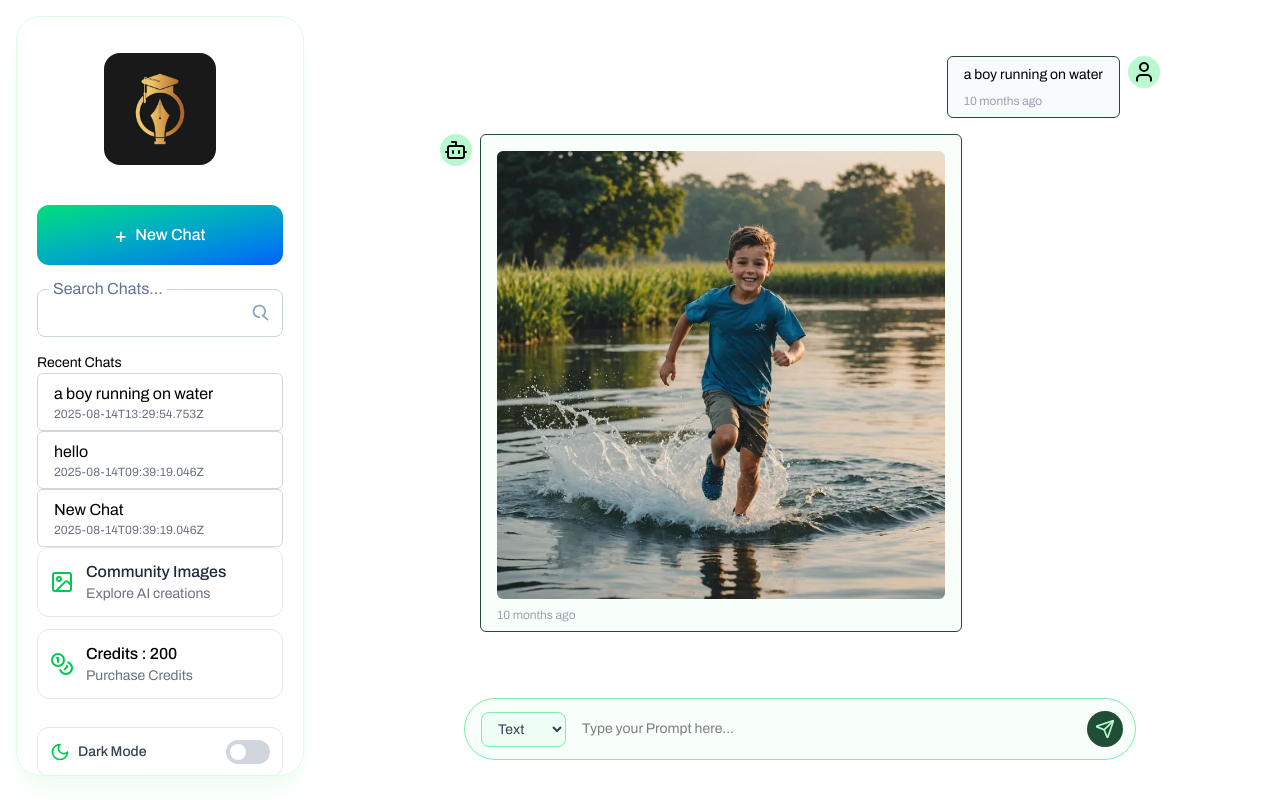
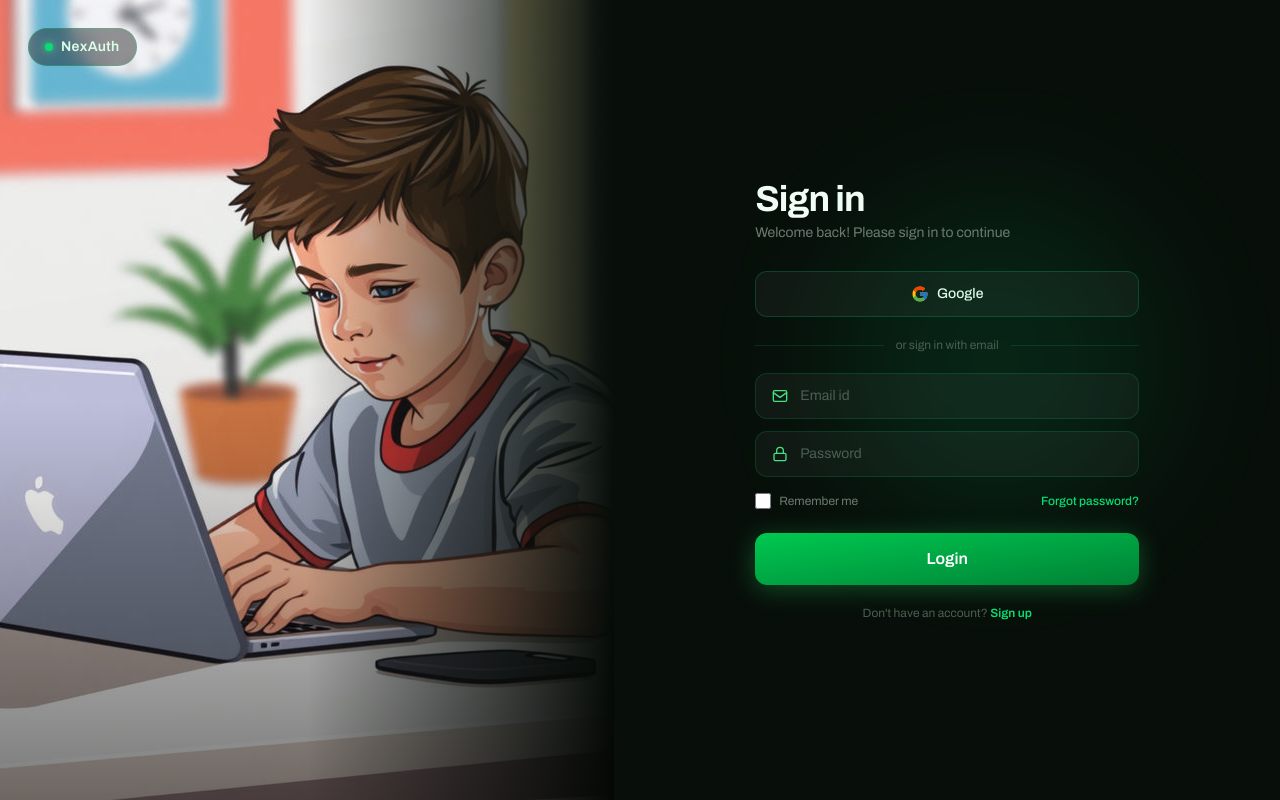
Before and after one commit to kashifcse15/NewAI, a React (Vite) app: page / in a window 1280 px wide. Built offline with nearby package versions, Linux system fonts and the light colour scheme; a web font is replaced by a local one.

Commit message:
Exported login page from Claude AI

```diff
--- a/src/App.jsx
+++ b/src/App.jsx
@@ -8,8 +8,12 @@ import { LuMenu } from 'react-icons/lu'
 import { assets } from './assets/assets/assets'
 import './assets/assets/prism.css'
 import Loading from './pages/Loading'
+import Login from './pages/Login'
+import { useAppContext } from './context/AppContext'
 
 const App = () => { // gradient
+
+    const {user} = useAppContext();
     const [isMenuOpen, setIsMenuOpen] = useState(false);
     const {pathname} = useLocation();
 
@@ -20,7 +24,8 @@ const App = () => { // gradient
         <>
         {!isMenuOpen && <LuMenu className='absolute top-3 left-3 w-8 h-8 cursor-pointer
         md:hidden not-dark:invert text-fuchsia-50' onClick={()=>setIsMenuOpen(true)}/>}
-        <div className='dark:bg-linear-to-b from-[#242124] to-[#000000]
+        {user ? (
+            <div className='dark:bg-linear-to-b from-[#242124] to-[#000000]
         dark:text-white'>
         <div className='flex h-screen w-screen'>
                 <Sidebar isMenuOpen={isMenuOpen} setIsMenuOpen={setIsMenuOpen}/>
@@ -31,6 +36,12 @@ const App = () => { // gradient
                 </Routes>
             </div>
         </div>
+        ) : (
+            <div className='bg-gradient-to-b from-[#242124] to-[#000000] h-screen w-screen flex items-center justify-center'>
+                <Login />
+            </div>
+
+        )}
 
         </>
     )
--- a/src/context/AppContext.jsx
+++ b/src/context/AppContext.jsx
@@ -14,7 +14,7 @@ export const AppContextProvider = ({ children }) => {
     const [theme, setTheme] = useState(localStorage.getItem('theme') || 'light');
 
     const fetchUser = async () => {
-        setUser(dummyUserData); // we don't have a real user yet
+        setUser(); // we don't have a real user yet
     }
 
     const fetchUserChats = async () => {
--- a/src/pages/Login.jsx
+++ b/src/pages/Login.jsx
@@ -1,9 +1,138 @@
-import React from 'react'
+import { useState } from "react";
+import ai_image12 from "../assets/assets/ai_image12.jpg";
 
-const Login = () => {
+export default function Login() {
+  const [email, setEmail] = useState("");
+  const [password, setPassword] = useState("");
+  const [remember, setRemember] = useState(false);
+
   return (
-    <div>Login</div>
-  )
+    <div className="flex h-screen w-screen overflow-hidden bg-[#080f0a] font-sans">
+
+      {/* LEFT — Image Panel */}
+      <div className="relative hidden md:flex w-[48%] overflow-hidden">
+        <img
+          src={ai_image12}
+          alt="Abstract AI figure"
+          className="w-full h-full object-cover object-top"
+        />
+        <div className="absolute inset-0 bg-gradient-to-r from-transparent via-transparent to-[#080f0a]" />
+        <div className="absolute inset-0 bg-gradient-to-b from-transparent via-transparent to-black/50" />
+
+        {/* Badge */}
+        <div className="absolute top-7 left-7 flex items-center gap-2 bg-black/40 backdrop-blur-md border border-green-400/25 rounded-full px-4 py-2">
+          <span className="w-2 h-2 rounded-full bg-green-400 shadow-[0_0_8px_#4ade80]" />
+          <span className="text-green-100 text-sm font-semibold tracking-wide">NexAuth</span>
+        </div>
+      </div>
+
+      {/* RIGHT — Form Panel */}
+      <div className="relative flex flex-1 items-center justify-center px-8">
+
+        {/* Glow blob */}
+        <div className="absolute top-1/4 left-1/3 w-80 h-80 rounded-full bg-green-400/10 blur-3xl pointer-events-none" />
+
+        <div className="relative z-10 w-full max-w-sm">
+
+          <h1 className="text-4xl font-bold text-green-50 tracking-tight mb-1">Sign in</h1>
+          <p className="text-sm text-[#6b7c6e] mb-7">
+            Welcome back! Please sign in to continue
+          </p>
+
+          {/* Google Button */}
+          <button className="flex items-center justify-center w-full py-3 rounded-xl border border-green-400/20 bg-white/[0.04] text-green-100 text-sm font-medium hover:bg-white/10 transition-colors mb-5 cursor-pointer">
+            <GoogleIcon />
+            Google
+          </button>
+
+          {/* Divider */}
+          <div className="flex items-center gap-3 mb-5">
+            <div className="flex-1 h-px bg-green-400/15" />
+            <span className="text-xs text-[#4b5e52] whitespace-nowrap">or sign in with email</span>
+            <div className="flex-1 h-px bg-green-400/15" />
+          </div>
+
+          {/* Email */}
+          <div className="flex items-center gap-3 bg-white/[0.04] border border-green-400/15 rounded-xl px-4 py-3 mb-3 focus-within:border-green-400/50 transition-colors">
+            <MailIcon />
+            <input
+              type="email"
+              placeholder="Email id"
+              value={email}
+              onChange={(e) => setEmail(e.target.value)}
+              className="flex-1 bg-transparent border-none outline-none text-green-100 text-sm placeholder-[#4b5e52] caret-green-400"
+            />
+          </div>
+
+          {/* Password */}
+          <div className="flex items-center gap-3 bg-white/[0.04] border border-green-400/15 rounded-xl px-4 py-3 mb-4 focus-within:border-green-400/50 transition-colors">
+            <LockIcon />
+            <input
+              type="password"
+              placeholder="Password"
+              value={password}
+              onChange={(e) => setPassword(e.target.value)}
+              className="flex-1 bg-transparent border-none outline-none text-green-100 text-sm placeholder-[#4b5e52] caret-green-400"
+            />
+          </div>
+
+          {/* Remember + Forgot */}
+          <div className="flex items-center justify-between mb-6">
+            <label className="flex items-center gap-2 cursor-pointer">
+              <input
+                type="checkbox"
+                checked={remember}
+                onChange={(e) => setRemember(e.target.checked)}
+                className="accent-green-400 w-4 h-4 cursor-pointer"
+              />
+              <span className="text-xs text-[#6b7c6e]">Remember me</span>
+            </label>
+            <a href="#" className="text-xs text-green-400 font-medium hover:underline">
+              Forgot password?
+            </a>
+          </div>
+
+          {/* Login Button */}
+          <button className="w-full py-3.5 rounded-xl bg-gradient-to-br from-green-500 to-green-700 text-white text-base font-semibold shadow-[0_4px_24px_rgba(34,197,94,0.35)] hover:opacity-90 transition-opacity mb-5 cursor-pointer">
+            Login
+          </button>
+
+          <p className="text-center text-xs text-[#4b5e52]">
+            Don't have an account?{" "}
+            <a href="#" className="text-green-400 font-semibold hover:underline">Sign up</a>
+          </p>
+
+        </div>
+      </div>
+    </div>
+  );
 }
 
-export default Login
+function GoogleIcon() {
+  return (
+    <svg width="18" height="18" viewBox="0 0 48 48" className="mr-2 shrink-0">
+      <path fill="#FFC107" d="M43.6 20.1H42V20H24v8h11.3C33.7 32.7 29.3 36 24 36c-6.6 0-12-5.4-12-12s5.4-12 12-12c3 0 5.8 1.1 7.9 3l5.7-5.7C34.5 6.5 29.5 4 24 4 12.9 4 4 12.9 4 24s8.9 20 20 20 20-8.9 20-20c0-1.3-.1-2.7-.4-3.9z"/>
+      <path fill="#FF3D00" d="M6.3 14.7l6.6 4.8C14.5 15.5 18.9 12 24 12c3 0 5.8 1.1 7.9 3l5.7-5.7C34.5 6.5 29.5 4 24 4 16.3 4 9.7 8.3 6.3 14.7z"/>
+      <path fill="#4CAF50" d="M24 44c5.2 0 9.9-2 13.4-5.2l-6.2-5.2C29.2 35.5 26.7 36 24 36c-5.3 0-9.7-3.3-11.3-7.9l-6.6 5.1C9.5 39.6 16.3 44 24 44z"/>
+      <path fill="#1976D2" d="M43.6 20.1H42V20H24v8h11.3c-.8 2.3-2.4 4.2-4.4 5.5l6.2 5.2C36.9 39.9 44 34.7 44 24c0-1.3-.1-2.7-.4-3.9z"/>
+    </svg>
+  );
+}
+
+function MailIcon() {
+  return (
+    <svg width="16" height="16" viewBox="0 0 24 24" fill="none" stroke="#4ade80" strokeWidth="2" strokeLinecap="round" strokeLinejoin="round" className="shrink-0">
+      <rect x="2" y="4" width="20" height="16" rx="2"/>
+      <path d="M2 7l10 7 10-7"/>
+    </svg>
+  );
+}
+
+function LockIcon() {
+  return (
+    <svg width="16" height="16" viewBox="0 0 24 24" fill="none" stroke="#4ade80" strokeWidth="2" strokeLinecap="round" strokeLinejoin="round" className="shrink-0">
+      <rect x="3" y="11" width="18" height="11" rx="2"/>
+      <path d="M7 11V7a5 5 0 0110 0v4"/>
+    </svg>
+  );
+}
```
